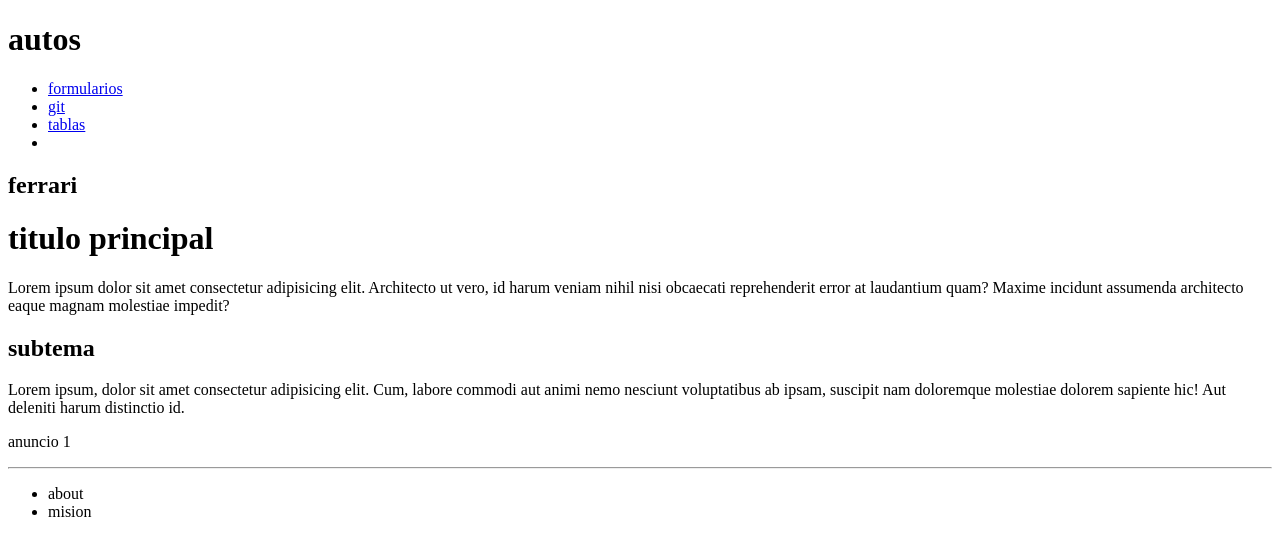
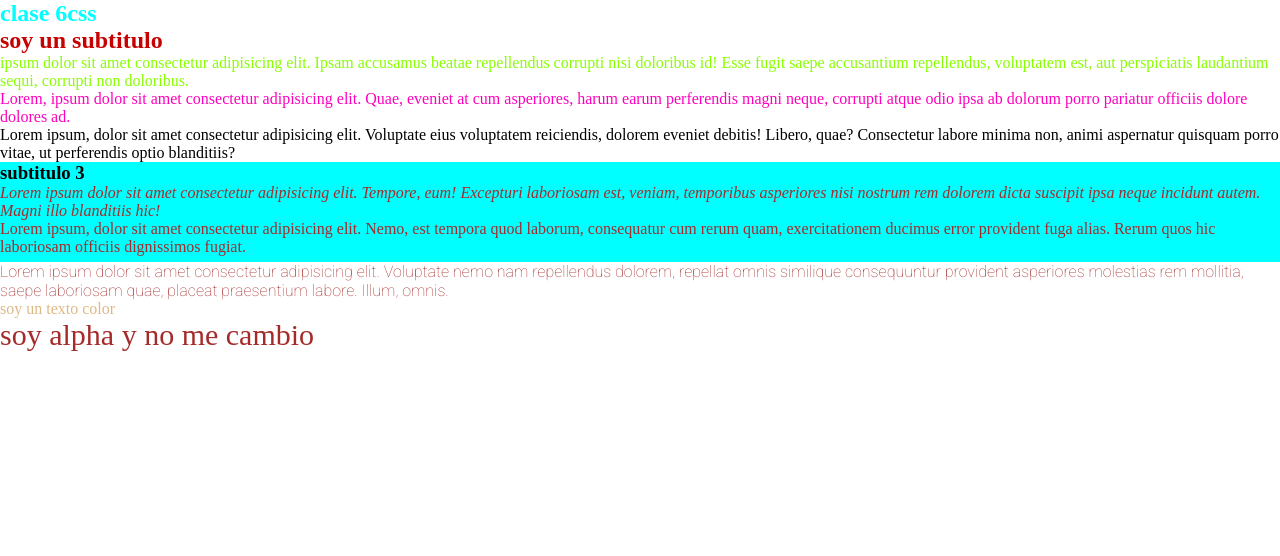
Before and after one commit to sarisaade/esta-vez-si-front, a plain HTML site: page index1000.html in a window 1280 px wide. Drawn offline with Linux system fonts and the light colour scheme.

Commit message:
se agrega styles css

```diff
--- a/index1000.html
+++ b/index1000.html
@@ -4,62 +4,40 @@
     <meta charset="UTF-8">
     <meta http-equiv="X-UA-Compatible" content="IE=edge">
     <meta name="viewport" content="width=device-width, initial-scale=1.0">
-    <title>clase 5</title>
+    <title>clase 6</title>
+    <link rel="stylesheet" href="styles.css">
+    <!--esto es comentario-->
+    <style>
+        *{margin: 0;}
+        h1{color: yellow;}
+    </style>
 </head>
 <body>
-    <header>
-        <h1>autos</h1>
-    </header>
-    <nav>
-        <ul>
-            <li>
-                <a href="formulario.html">formularios</a>
-
-            </li>
-            <li>
-                <a href="git.html">git</a>
-
-            </li>
-            <li>
-                <a href="tablas html"
-              >tablas</a>
-            </li>
-            <li><a href="iframe"></a>
-            </li>
-        </ul>
-    </nav>
     <main>
         <section>
-            <h2>
-                ferrari
-            </h2>
-        </section>
-    <h1>titulo principal</h1>
-    <p>Lorem ipsum dolor sit amet consectetur adipisicing elit. Architecto ut vero, id harum veniam nihil nisi obcaecati reprehenderit error at laudantium quam? Maxime incidunt assumenda architecto eaque magnam molestiae impedit?</p>
+    <h1 style="color:aqua">clase 6css </h1>
+    <h2>soy un subtitulo</h2>
+    <p class="claseparrafoazul"> ipsum dolor sit amet consectetur adipisicing elit. Ipsam accusamus beatae repellendus corrupti nisi doloribus id! Esse fugit saepe accusantium repellendus, voluptatem est, aut perspiciatis laudantium sequi, corrupti non doloribus.</p>
+    <p id="parrafoazul">Lorem, ipsum dolor sit amet consectetur adipisicing elit. Quae, eveniet at cum asperiores, harum earum perferendis magni neque, corrupti atque odio ipsa ab dolorum porro pariatur officiis dolore dolores ad.</p>Lorem ipsum, dolor sit amet consectetur adipisicing elit. Voluptate eius voluptatem reiciendis, dolorem eveniet debitis! Libero, quae? Consectetur labore minima non, animi aspernatur quisquam porro vitae, ut perferendis optio blanditiis?</p>
+</section>
+<div class="caja">
+    <h3> subtitulo 3</h3>
+    <p>
+        <p class="textoitalic">
+        Lorem ipsum dolor sit amet consectetur adipisicing elit. Tempore, eum! Excepturi laboriosam est, veniam, temporibus asperiores nisi nostrum rem dolorem dicta suscipit ipsa neque incidunt autem. Magni illo blanditiis hic!
+    </p>
+    <p>
+        Lorem ipsum, dolor sit amet consectetur adipisicing elit. Nemo, est tempora quod laborum, consequatur cum rerum quam, exercitationem ducimus error provident fuga alias. Rerum quos hic laboriosam officiis dignissimos fugiat.
+    </p>
+</div>
+<section>
+    <p class="texto italic textoblod">Lorem ipsum dolor sit amet consectetur adipisicing elit. Voluptate nemo nam repellendus dolorem, repellat omnis similique consequuntur provident asperiores molestias rem mollitia, saepe laboriosam quae, placeat praesentium labore. Illum, omnis.</p>
+    <p class="color">soy un texto color</p>
     <section>
-        <h2>subtema</h2>
-        <p>Lorem ipsum, dolor sit amet consectetur adipisicing elit. Cum, labore commodi aut animi nemo nesciunt voluptatibus ab ipsam, suscipit nam doloremque molestiae dolorem sapiente hic! Aut deleniti harum distinctio id.</p>
-
-    </section>
-    </main>
-    <aside>
-        <section>
-            <p>anuncio 1</p>
-        </section>
-    </aside>
-    <hr>
-    <footer>
-        <ul>
-            <li>
-                about
-            </li>
-            <li>
-                mision
-            </li>
-        </ul>
-    </footer>
+    <p class="coloralpha">soy alpha y no me cambio</p>
 
 
-
+</section>
+</main>
 </body>
 </html>
--- /dev/null
+++ b/styles.css
@@ -0,0 +1,45 @@
+@import url('https://fonts.googleapis.com/css2?family=Roboto:wght@100&display=swap');
+/*esto es un comentario*/
+h1{
+    color: blue;
+}
+h2 {font: size 145px;
+color: rgb(200, 0, 0);}
+p{
+    color: brown;
+}
+/*selector por id*/
+#parrafoazul{
+    color: rgb(255, 0, 191);
+}
+/*selector por clase*/
+.claseparrafoazul{
+    color: rgb(136, 255, 0);
+}
+.caja{
+    background-color: aqua;
+    height: 100px;
+    font-size: 16px;
+}
+.caja{
+    color: black;
+}
+.textoitalic{
+    font-style: italic;
+}
+.textobold{
+    font-weight: bold;
+}
+.texto {
+    font-family:'Roboto', sans-serif;
+}
+/*colores*/
+/*rgb*/
+p.color {
+    color: burlywood;
+}
+/*rgb + alpha*/
+p.coloralpha{
+    font-size: 30px;
+    color: rgb(255,0,0,0,0.5);
+}
```
